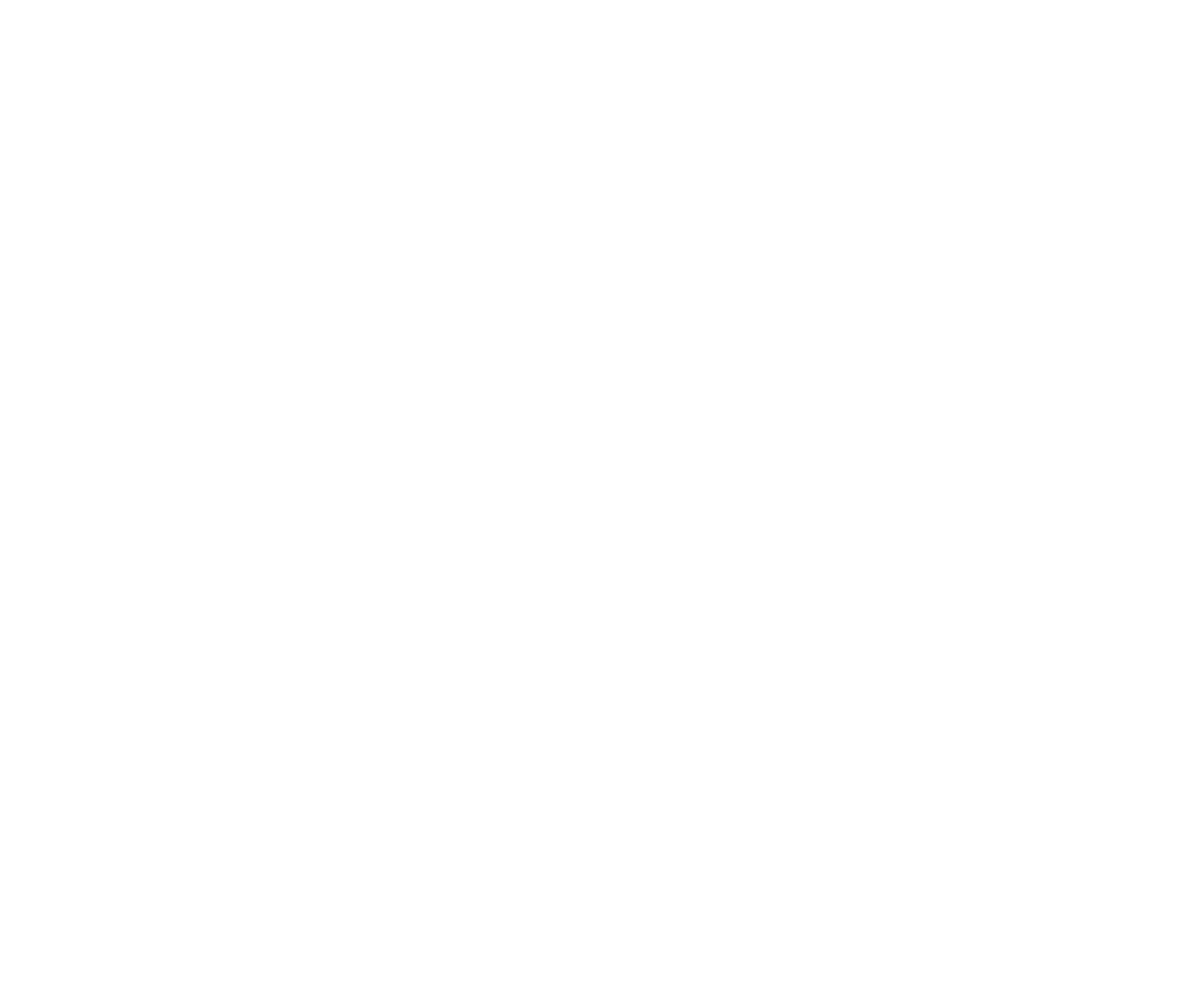
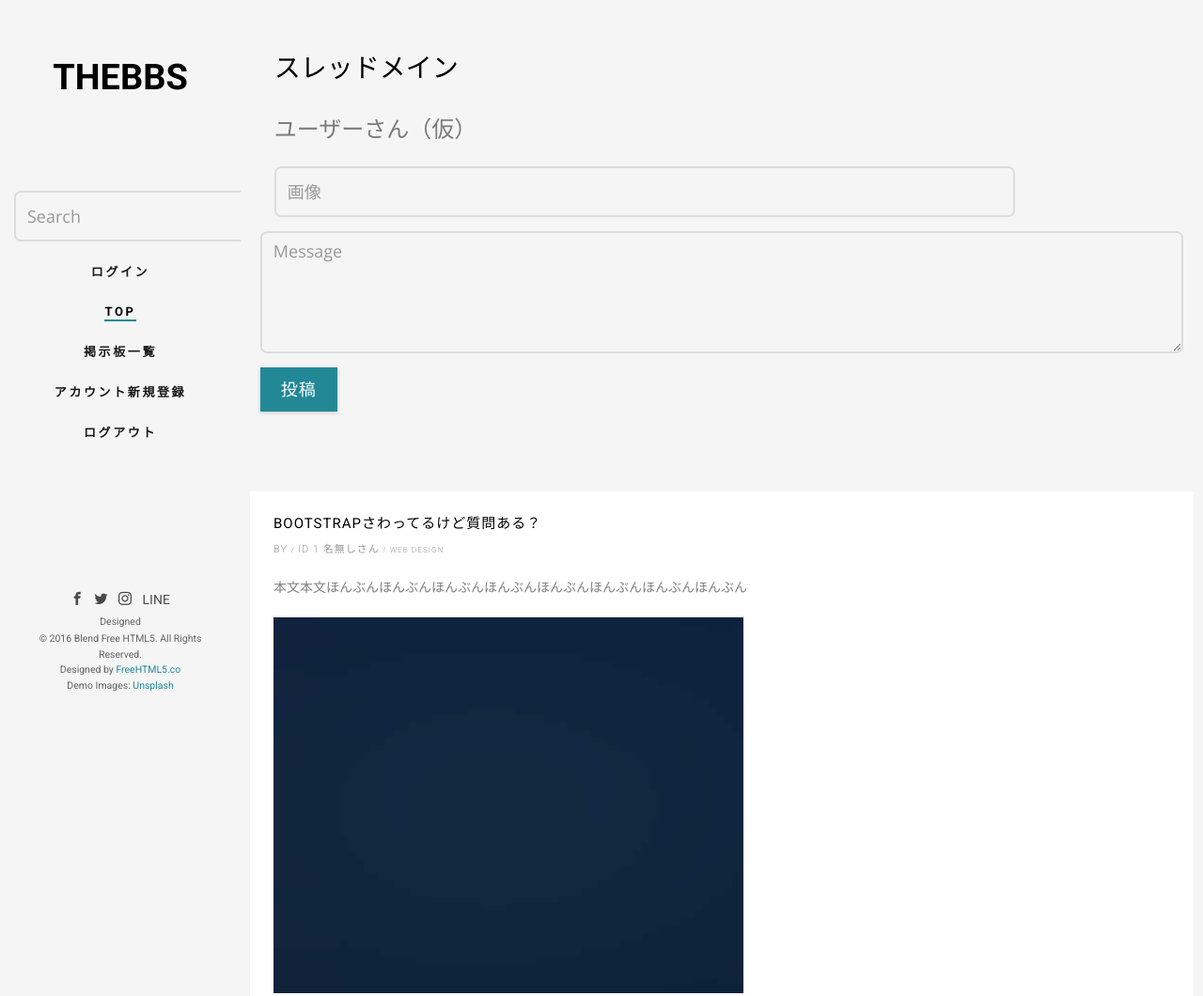
Before and after one commit to ToshikiTomoyose/BBSmock, a plain HTML site: page kejiban/bbsmain.html in a window 1280 px wide. Shown: the top 1060 px of the page at 94% size. Before the commit the page ends 800 px from the top, so only its background shows below. Drawn offline with nearby package versions, Linux system fonts and the light colour scheme; some packages are replaced by stand-ins of ours; no server answers; files whose address does not match are found by name.

Commit message:
現在７割急ごう。

```diff
--- a/kejiban/bbsmain.html
+++ b/kejiban/bbsmain.html
@@ -0,0 +1,193 @@
+
+<!DOCTYPE html>
+<!--[if lt IE 7]>      <html class="no-js lt-ie9 lt-ie8 lt-ie7"> <![endif]-->
+<!--[if IE 7]>         <html class="no-js lt-ie9 lt-ie8"> <![endif]-->
+<!--[if IE 8]>         <html class="no-js lt-ie9"> <![endif]-->
+<!--[if gt IE 8]><!--> <html class="no-js"> <!--<![endif]-->
+	<head>
+	<meta charset="utf-8">
+	<meta http-equiv="X-UA-Compatible" content="IE=edge">
+	<title>Marble &mdash; Free HTML5 Bootstrap Website Template by FreeHTML5.co</title>
+	<meta name="viewport" content="width=device-width, initial-scale=1">
+	<meta name="description" content="Free HTML5 Website Template by FreeHTML5.co" />
+	<meta name="keywords" content="free html5, free template, free bootstrap, free website template, html5, css3, mobile first, responsive" />
+	<meta name="author" content="FreeHTML5.co" />
+
+  	<!--
+	//////////////////////////////////////////////////////
+
+	FREE HTML5 TEMPLATE
+	DESIGNED & DEVELOPED by FreeHTML5.co
+
+	Website: 		http://freehtml5.co/
+	Email: 			info@freehtml5.co
+	Twitter: 		http://twitter.com/fh5co
+	Facebook: 		https://www.facebook.com/fh5co
+
+	//////////////////////////////////////////////////////
+	-->
+
+  	<!-- Facebook and Twitter integration -->
+	<meta property="og:title" content=""/>
+	<meta property="og:image" content=""/>
+	<meta property="og:url" content=""/>
+	<meta property="og:site_name" content=""/>
+	<meta property="og:description" content=""/>
+	<meta name="twitter:title" content="" />
+	<meta name="twitter:image" content="" />
+	<meta name="twitter:url" content="" />
+	<meta name="twitter:card" content="" />
+
+	<!-- Place favicon.ico and apple-touch-icon.png in the root directory -->
+	<link rel="shortcut icon" href="favicon.ico">
+
+	<link href="https://fonts.googleapis.com/css?family=Roboto:100,300,400,500,700" rel="stylesheet">
+    <style>
+        form{
+        </style>
+
+	<!-- Animate.css -->
+	<link rel="stylesheet" href="css/animate.css">
+	<!-- Icomoon Icon Fonts-->
+	<link rel="stylesheet" href="css/icomoon.css">
+	<!-- Bootstrap  -->
+	<link rel="stylesheet" href="css/bootstrap.css">
+	<!-- Flexslider  -->
+	<link rel="stylesheet" href="css/flexslider.css">
+	<!-- Theme style  -->
+	<link rel="stylesheet" href="css/style.css">
+
+	<!-- Modernizr JS -->
+	<script src="js/modernizr-2.6.2.min.js"></script>
+	<!-- FOR IE9 below -->
+	<!--[if lt IE 9]>
+	<script src="js/respond.min.js"></script>
+	<![endif]-->
+
+	</head>
+	<body>
+	<body>
+        <div id="fh5co-page">
+            <a href="#" class="js-fh5co-nav-toggle fh5co-nav-toggle"><i></i></a>
+                <aside id="fh5co-aside" role="complementary" class="border js-fullheight">
+
+                    <h1 id="fh5co-logo"><a href="index.html">TheBBS</a></h1>
+                    <nav id="fh5co-main-menu" role="navigation">
+                        <ul>
+                            <ul>
+                                <form class="navbar-form navbar-left" role="search">
+                                       <div class="form-group">
+                                            <div class="form-group">
+                                            <input type="text" class="form-control" placeholder="Search">
+                                            </div>
+                                        </div>
+                                </form>
+                                    <li><a href="login.html">ログイン</a></li>
+
+                                    <li></li>
+                                    <li class="fh5co-active"><a>Top</a></li>
+                                    <li><a href="bbsguide.html">掲示板一覧</a></li>
+                                    <li><a href="usercreate.html">アカウント新規登録</a></li>
+                                    <li><a href="logout.html">ログアウト</a></li>
+                            </ul>
+                        </ul>
+                    </nav>
+
+                        <div class="fh5co-footer">
+                            <ul>
+                                <li><a href="#"><i class="icon-facebook2"></i></a></li>
+                                <li><a href="#"><i class="icon-twitter2"></i></a></li>
+                                <li><a href="#"><i class="icon-instagram"></i></a></li>
+                                <li><a href="#">LINE</a></li>
+                            </ul>
+                            <p><small>Designed <span>&copy; 2016 Blend Free HTML5. All Rights Reserved.<span>Designed by <a href="http://freehtml5.co/" target="_blank">FreeHTML5.co</a> </span> <span>Demo Images: <a href="https://unsplash.com/" target="_blank">Unsplash</a></span></small></p>
+                            </p>
+                    </div>
+                </aside>
+
+            <div id="fh5co-main">
+
+                <div class="fh5co-narrow-content">
+                    <div class="row">
+                        <div class="col-md-4">
+                            <h2>スレッドメイン</h2>
+                        </div>
+                    </div>
+                        <form action="toukou">
+                            <div class="row">
+                                <div class="col-md-12">
+                                    <div class="row">
+                                        <div class="col-md-10">
+                                            <div class="form-group">
+                                                <p class="lead">ユーザーさん（仮）</p>
+                                            </div>
+                                            <div class="form-group">
+                                                <input type="text" class="form-control" placeholder="画像">
+                                            </div>
+                                        </div>
+                                        <div>
+                                            <div class="form-group">
+                                                <textarea name="text" id="message" cols="30" rows="7" class="form-control" placeholder="Message"></textarea>
+                                            </div>
+                                            <div class="form-group">
+                                                <input type="submit" class="btn btn-primary btn-md" value="投稿">
+                                            </div>
+                                        </div>
+
+                                    </div>
+                                </div>
+
+                            </div>
+                        </form>
+                </div>
+
+                    <div class="row-bottom-padded-md">
+                        <div class="col-padding">
+                            <div class="blog-entry">
+                                <div class="desc">
+                                    <h3>Bootstrapさわってるけど質問ある？</h3>
+                                    <span>by <small> / </small>ID 1 名無しさん <small> / </small><small> Web Design </small></span>
+                                    <p>本文本文ほんぶんほんぶんほんぶんほんぶんほんぶんほんぶんほんぶんほんぶん</p>
+                                    <a><img src="images/img-1.jpg" class="img-responsive" alt="Free HTML5 Bootstrap Template by FreeHTML5.co"></a>
+                                </div>
+                            </div>
+                        </div>
+                    </div>
+
+                 <div class="row-bottom-padded-md">
+                        <div class="col-padding">
+                            <div class="blog-entry">
+                                <div class="desc">
+                                    <p>>>1 ちょｗｗｗｗ</p>
+                                     <span>by <small> / </small>ID 2 名無しさん <small> / </small><small> Web Design </small></span>
+                                    <p>本文本文ほんぶんほんぶんほんぶんほんぶんほんぶんほんぶんほんぶんほんぶん</p>
+                                    <a><img src="images/img-1.jpg" class="img-responsive" alt="Free HTML5 Bootstrap Template by FreeHTML5.co"></a>
+                                </div>
+                            </div>
+                        </div>
+                    </div>
+            </div>
+        </div>
+
+	</div>
+
+	<!-- jQuery -->
+	<script src="js/jquery.min.js"></script>
+	<!-- jQuery Easing -->
+	<script src="js/jquery.easing.1.3.js"></script>
+	<!-- Bootstrap -->
+	<script src="js/bootstrap.min.js"></script>
+	<!-- Waypoints -->
+	<script src="js/jquery.waypoints.min.js"></script>
+	<!-- Flexslider -->
+	<script src="js/jquery.flexslider-min.js"></script>
+	<!-- Google Map -->
+	<script src="https://maps.googleapis.com/maps/api/js?key=AIzaSyCefOgb1ZWqYtj7raVSmN4PL2WkTrc-KyA&sensor=false"></script>
+	<script src="js/google_map.js"></script>
+
+
+	<!-- MAIN JS -->
+	<script src="js/main.js"></script>
+
+	</body>
+</html>
```
Also changed, not shown: kejiban/Logout.html (+1 -1 lines), kejiban/index.html (+7 -7 lines), 4 other files.
